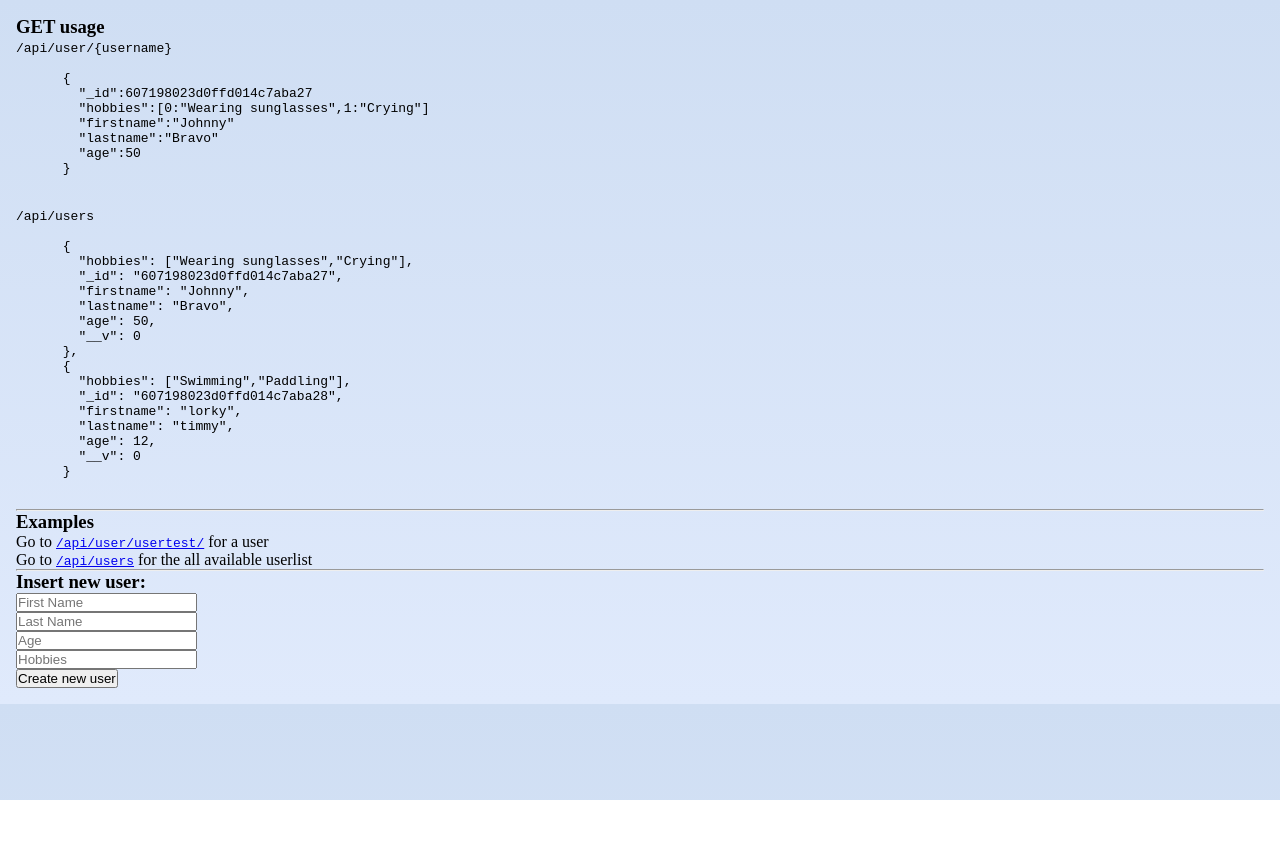
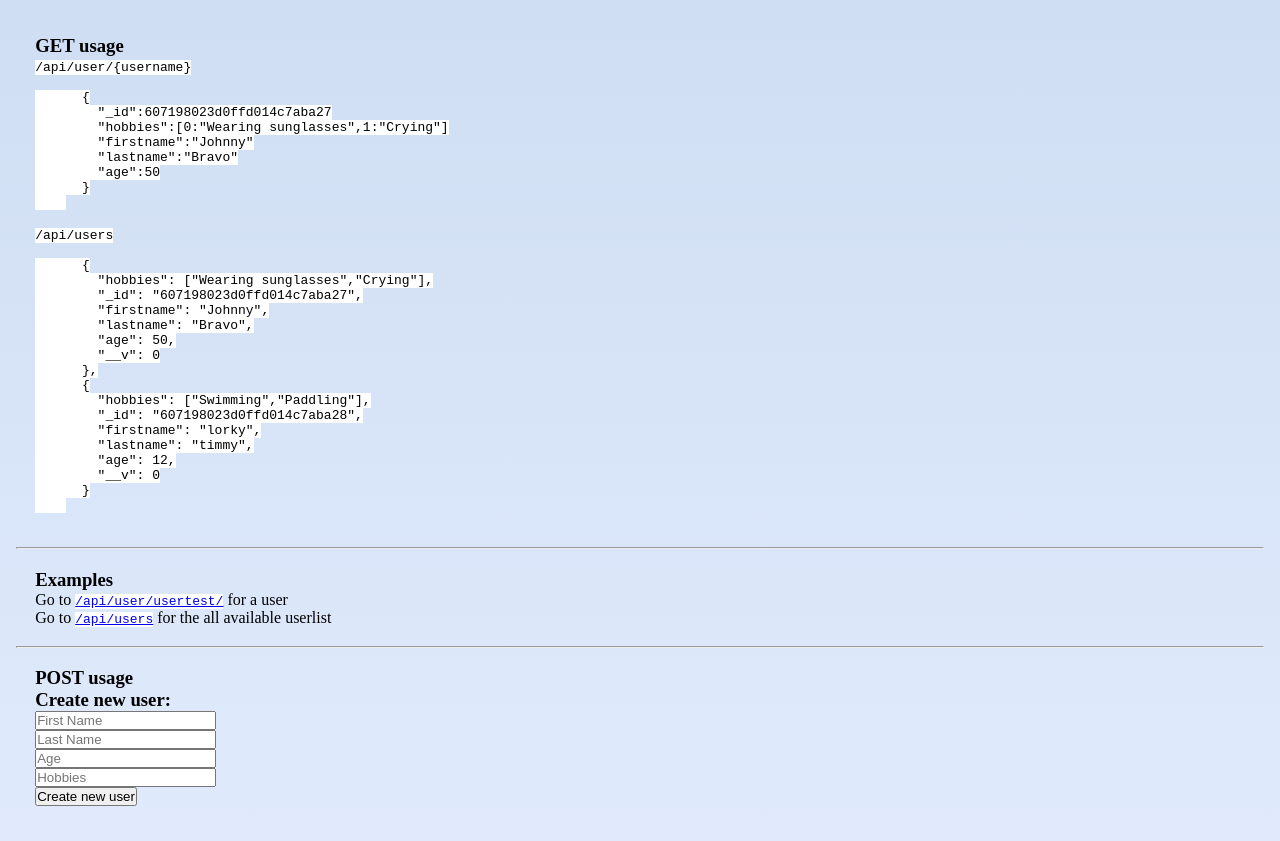
Before and after one commit to OrchaniousS/TM_MongoDB_Training, a website: page views/index.html in a window 1280 px wide. Before the commit the page ends 800 px from the top, so only its background shows below. Drawn offline with nearby package versions, Linux system fonts and the light colour scheme.

Commit message:
Fixed get user info

```diff
--- a/views/index.html
+++ b/views/index.html
@@ -23,6 +23,10 @@
 
 		}
 
+    code{
+      background:white;
+    }
+
 		#examplesAPI {
 			display: flex;
 			flex-direction: column;
@@ -32,6 +36,11 @@
 			display: flex;
 			flex-direction: column;
 		}
+
+    section{
+      margin:1rem;
+      padding:0.2rem;
+    }
 	</style>
 
 </head>
@@ -95,7 +104,8 @@
 
   <hr/>
   <section id="userForm">
-    <h3>Insert new user:</h3>
+    <h3>POST usage</h2>
+    <h3>Create new user:</h3>
 <form id="newuser" >
 <input type="text" name="firstname" placeholder="First Name"><br>
 <input type="text" name="lastname" placeholder="Last Name"><br>
```
Also changed, not shown: api/routes.js (+4 -8 lines).
